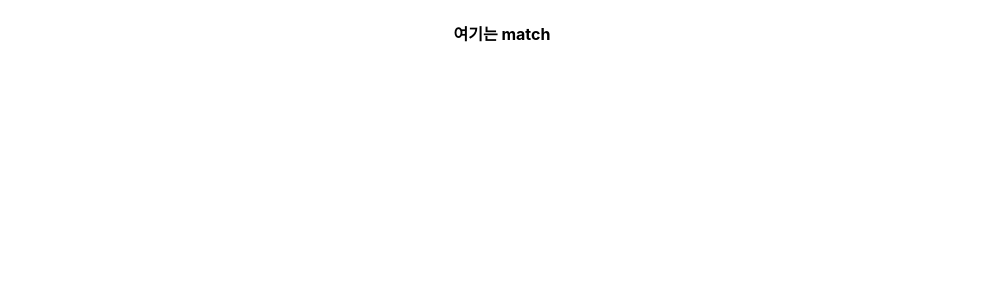
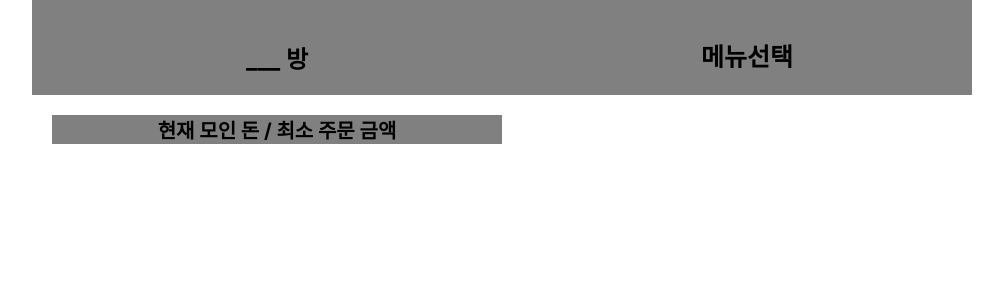
Before and after one commit to 2nd-HUFSummer-Hackathon/SPotato, a React (Create React App) app in the folder domdelivery/: page /match in a window 1280 px wide. Shown: the top 300 px of the page, without its empty margins (138-1141 px from the left). Built offline with nearby package versions, Linux system fonts and the light colour scheme.

Commit message:
change for match

```diff
--- a/domdelivery/src/pages/Match.js
+++ b/domdelivery/src/pages/Match.js
@@ -1,7 +1,17 @@
 function Match() {
   return (
-    <div className="Match">
-      <h4>여기는 match</h4>
+    <div className="Match" style={{display: "inline-block", verticleAlign: "middle"}}>
+      <div style={{display: "flex", backgroundColor: "grey", alignItems: "flex-start"}}>
+       <div style={{marginLeft: 20, marginTop: 20, width: 450}}>
+         <h2>___ 방</h2>
+       </div>
+       <div style={{marginLeft: 20, backgroundColor: "grey" ,marginTop: 20, width: 450}}>
+         <h1 style={{fontSize: 25}}>메뉴선택</h1>
+       </div>
+      </div>
+      <div style={{marginLeft: 20, backgroundColor: "grey", marginTop: 20, width: 450}}>
+        <h3 style={{fontSize: 20}}>현재 모인 돈 / 최소 주문 금액</h3>
+      </div>
     </div>
   );
 }
--- /dev/null
+++ b/package.json
@@ -0,0 +1,6 @@
+{
+  "dependencies": {
+    "react": "^18.2.0",
+    "react-dom": "^18.2.0"
+  }
+}
```
Also changed, not shown: 1 other file (tests, documents, lock files or other folders).
